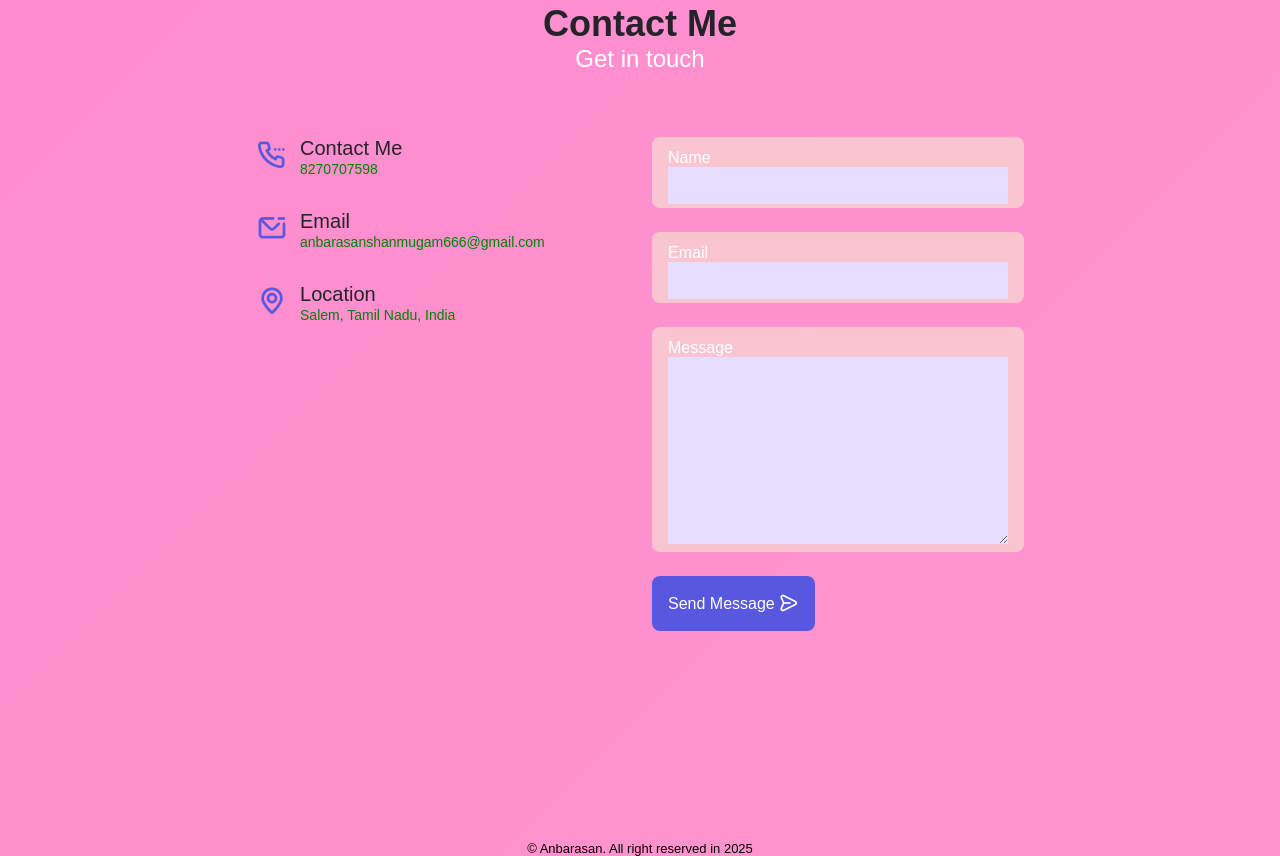
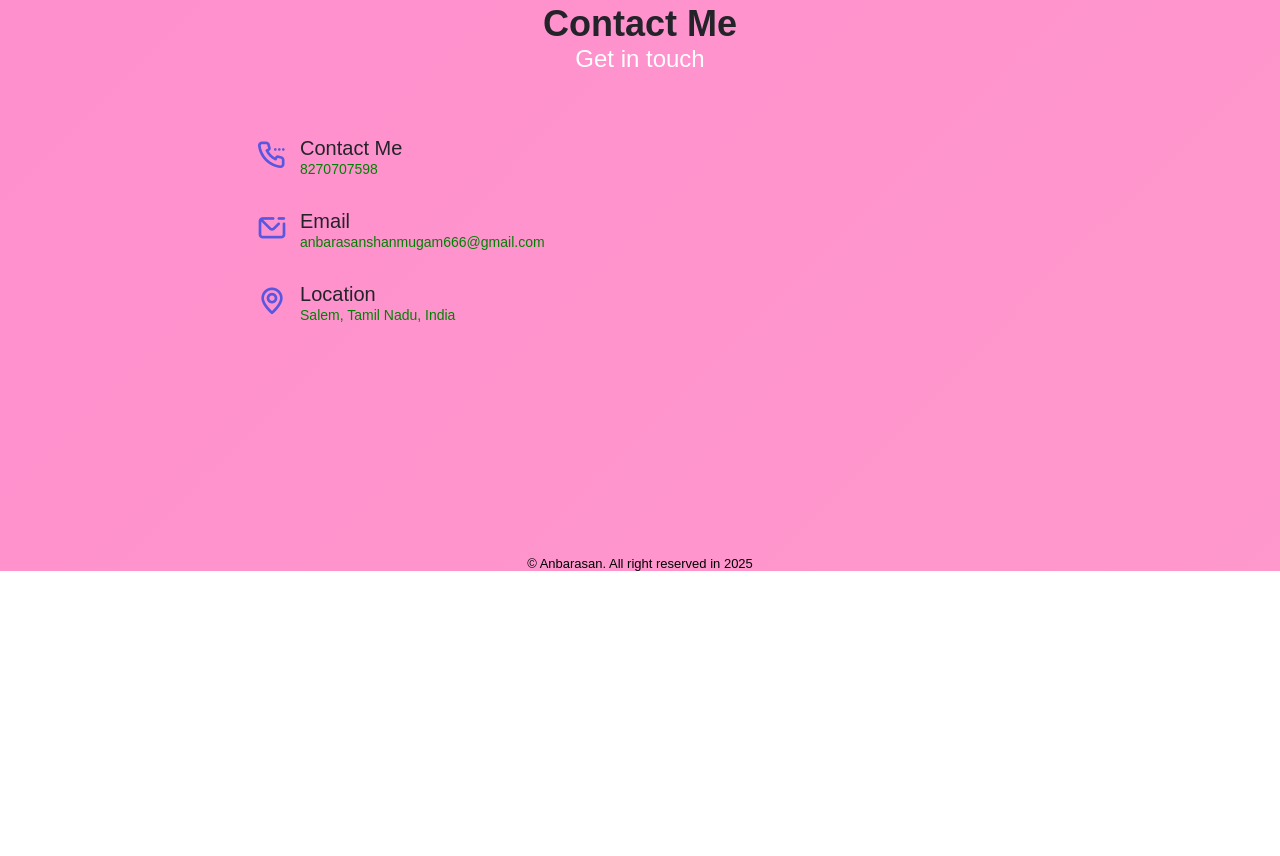
Before and after one commit to Anbarasan6/myportfolio-, a plain HTML site: page index.html in a window 1280 px wide. Shown: the part 4099-4955 px from the top of the page. After the commit the page ends 4670 px from the top, so only its background shows below. Drawn offline with nearby package versions, Linux system fonts and the light colour scheme.

Commit message:
Update index.html

```diff
--- a/index.html
+++ b/index.html
@@ -549,7 +549,7 @@ I am continuously improving my skills in both backend and frontend technologies,
         <h2 class="section__title">Contact Me</h2>
         <span class="section__subtitle">Get in touch</span>
 
-        <div class="contact__container container grid">
+       <div class="contact__container container grid">
           <div>
             <div class="contact__information">
               <i class="uil uil-calling contact__icon"></i>
@@ -579,41 +579,6 @@ I am continuously improving my skills in both backend and frontend technologies,
               </div>
             </div>
           </div>
-
-          <form action="" class="contact__form grid">
-            <div class="contact__inputs grid">
-              <div class="contact__content">
-                <label for="" class="content__label">Name</label>
-                <input type="text" class="contact__input" />
-              </div>
-
-              <div class="contact__content">
-                <label for="" class="content__label">Email</label>
-                <input type="Email" class="contact__input" />
-              </div>
-            </div>
-
-            <div class="contact__content">
-              <label for="" class="content__label">Message</label>
-              <textarea
-                name=""
-                id=""
-                cols="0"
-                rows="7"
-                class="contact__input"
-              ></textarea>
-            </div>
-
-            <div>
-              <a
-                href=" mailto: anbarasanshanmugam666@gmail.com?subject=Testing out mailto! &body=This is only a test!"
-                class="button button--flex"
-              >
-                Send Message
-                <i class="uil uil-message button__icon"></i>
-              </a>
-            </div>
-          </form>
         </div>
       </section>
     </main>
```
